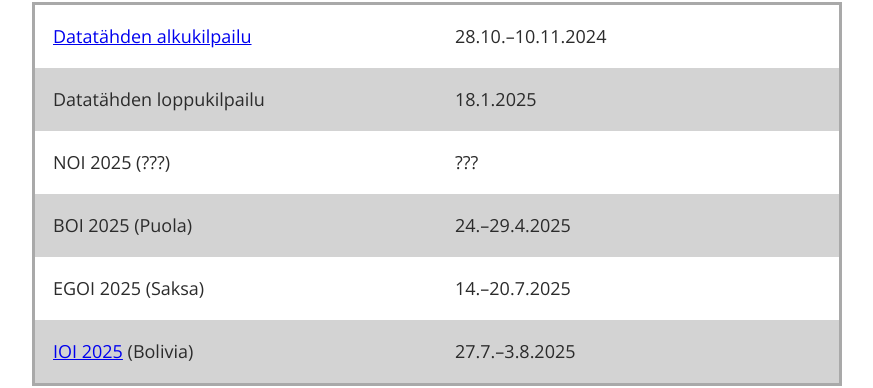
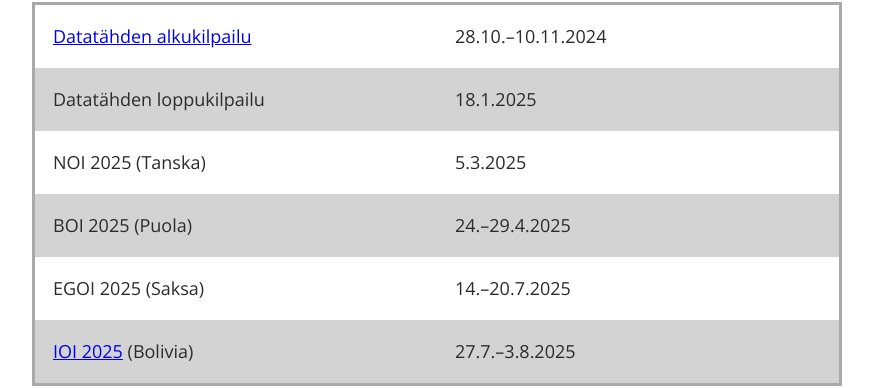
Before and after one commit to kisakoodaus/kisakoodaus.fi, a Jekyll site: the page built from index.html, in a window 1280 px wide and 900 px high, scrolled down 560 px. Shown: the part 110-498 px from the top of the window, without its empty margins (203-1076 px from the left). Built offline with Jekyll 4.4.1, drawn with Linux system fonts in a browser that asks for light colours.

Commit message:
Lisää NOI 2025 tiedot

```diff
--- a/index.html
+++ b/index.html
@@ -169,7 +169,7 @@
 <table class="schedule">
 <tr><td><a href="https://datatahti.fi/">Datatähden alkukilpailu</a></td><td>28.10.–10.11.2024</td></tr>
 <tr><td>Datatähden loppukilpailu</td><td>18.1.2025</td></tr>
-<tr><td>NOI 2025 (???)</td><td>???</td></tr>
+<tr><td>NOI 2025 (Tanska)</td><td>5.3.2025</td></tr>
 <tr><td>BOI 2025 (Puola)</td><td>24.–29.4.2025</td></tr>
 <tr><td>EGOI 2025 (Saksa)</td><td>14.–20.7.2025</td></tr>
 <tr><td><a href="https://www.ioi2025.bo/">IOI 2025</a> (Bolivia)</td><td>27.7.–3.8.2025</td></tr>
```
